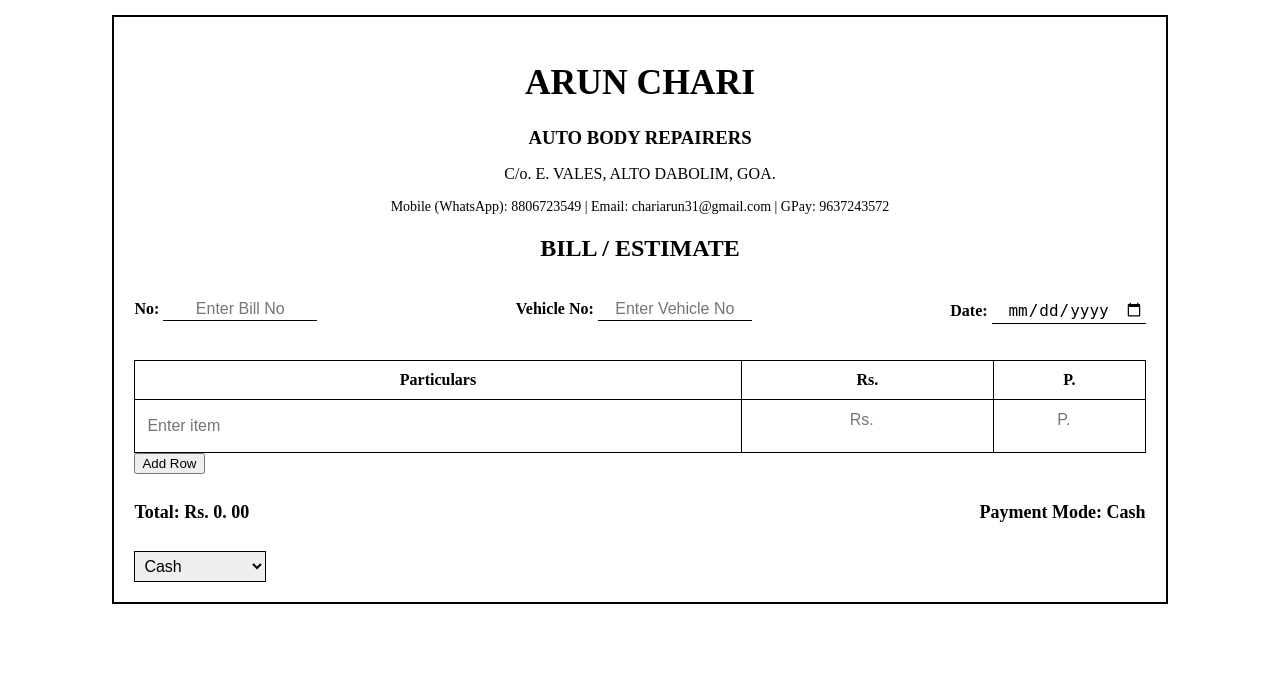
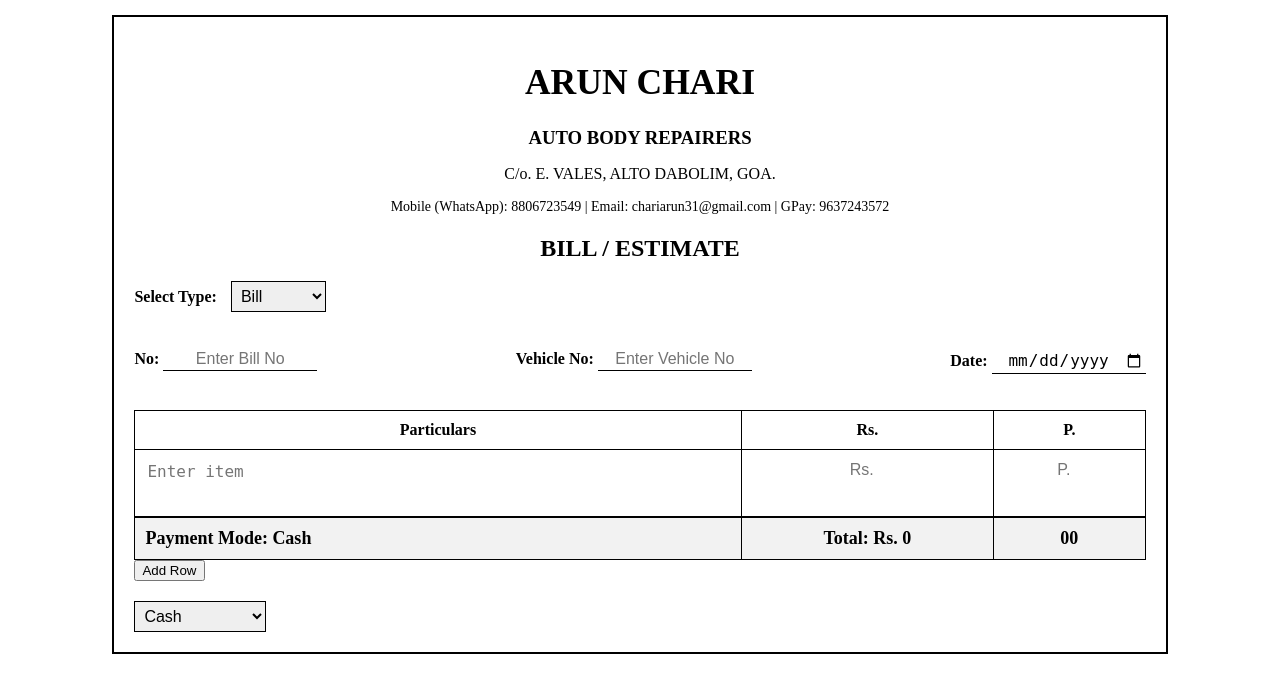
Before and after one commit to aavichari24/Bill_estimate_project, a Flask app: page / in a window 1280 px wide. Shown: the part 44-737 px from the top of the page. Run offline with Flask 3, Linux system fonts and the light colour scheme.

Commit message:
Update index.html

```diff
--- a/templates/index.html
+++ b/templates/index.html
@@ -1,112 +1,357 @@
 <!DOCTYPE html>
+
 <html lang="en">
+
 <head>
+
     <meta charset="UTF-8">
+
     <meta name="viewport" content="width=device-width, initial-scale=1.0">
+
     <title>Bill/Estimate</title>
+
     <link rel="stylesheet" href="{{ url_for('static', filename='style.css') }}">
+
 </head>
+
 <body>
 
+
+
     <!-- Navigation Bar -->
+
     <nav class="navbar">
+
         <button onclick="printBill()">Print Bill</button>
+
         <button onclick="viewPreviousBills()">View Previous Bills</button>
+
         <button onclick="viewRecords()">View Records & Totals</button>
+
     </nav>
 
+
+
     <div class="print-section">
+
         <div class="bill-container">
+
             <h1>ARUN CHARI</h1>
+
             <h3>AUTO BODY REPAIRERS</h3>
+
             <p>C/o. E. VALES, ALTO DABOLIM, GOA.</p>
+
             <p class="contact-info">Mobile (WhatsApp): 8806723549 | Email: chariarun31@gmail.com | GPay: 9637243572</p>
 
 
-            <h2>BILL / ESTIMATE</h2>
+
+
+
+            <h2 id="documentType">BILL / ESTIMATE</h2>
+
+
+
+            <!-- Dropdown to choose between Bill and Estimate -->
+
+            <label id="docType-label"><strong>Select Type:</strong></label>
+
+            <select id="docType" onchange="updateDocumentType()">
+
+                <option value="BILL">Bill</option>
+
+                <option value="ESTIMATE">Estimate</option>
+
+            </select>
+
+
 
             <div class="bill-info">
+
                 <p><strong>No:</strong> <input type="text" id="bill_no" placeholder="Enter Bill No"></p>
+
                 <p><strong>Vehicle No:</strong> <input type="text" id="vehicle_no" placeholder="Enter Vehicle No"></p>
+
                 <p><strong>Date:</strong> <input type="date" id="bill_date"></p>
+
             </div>
 
+
+
+            <div class="table-container">
+
                 <table>
+
                     <thead>
+
                         <tr>
+
                             <th>Particulars</th>
+
                             <th>Rs.</th>
+
                             <th>P.</th>
+
                         </tr>
+
                     </thead>
+
                     <tbody id="bill-entries">
+
                         <tr>
-                        <td><input type="text" class="particular" placeholder="Enter item"></td>
+
+                            <td><textarea class="particular" placeholder="Enter item"></textarea></td>
+
                             <td><input type="number" class="amount" placeholder="Rs." oninput="calculateTotal()"></td>
+
                             <td><input type="number" class="paise" placeholder="P." oninput="calculateTotal()"></td>
+
                         </tr>
+
                     </tbody>
+
+                    <tfoot>
+
+                        <tr>
+
+                            <td><strong>Payment Mode: <span id="payment_text">Cash</span></strong></td>
+
+                            <td><strong>Total: Rs. <span id="total_amount">0</span></strong></td>
+
+                            <td><strong><span id="total_paise">00</span></strong></td>
+
+                        </tr>
+
+                    </tfoot>
+
                 </table>
+
+
+
+
 
                 <button class="add-row-btn" onclick="addRow()">Add Row</button>
 
+
+
+
+
+
+
                 <div class="total">
-                <p><strong>Total: Rs. <span id="total_amount">0</span>. <span id="total_paise">00</span></strong></p>
-                <p id="word"><strong>Payment Mode: <span id="payment_text">Cash</span></strong></p>
+
+                    <!--<p id="word"><strong>Payment Mode: <span id="payment_text">Cash</span></strong></p>
+
+                    <p id="word1"><strong>Total: Rs. <span id="total_amount">0</span>. <span id="total_paise">00</span></strong></p>-->
+
                 </div>
 
-            <select id="payment_method" onchange="updatePaymentMethod()">
-                <option value="Cash">Cash</option>
-                <option value="UPI">UPI</option>
-                <option value="Bank Transfer">Bank Transfer</option>
-            </select>
-        </div>
             </div>
 
+
+
+
+
+            <select id="payment_method" onchange="updatePaymentMethod()">
+
+                <option value="Cash">Cash</option>
+
+                <option value="UPI">UPI</option>
+
+                <option value="Bank Transfer">Bank Transfer</option>
+
+            </select>
+
+        </div>
+
+    </div>
+
+
+
     <script>
+
         function addRow() {
+
             let table = document.getElementById("bill-entries");
+
             let newRow = table.insertRow();
+
             newRow.innerHTML = `
+
                 <td><input type="text" class="particular" placeholder="Enter item"></td>
+
                 <td><input type="number" class="amount" placeholder="Rs." oninput="calculateTotal()"></td>
+
                 <td><input type="number" class="paise" placeholder="P." oninput="calculateTotal()"></td>
+
             `;
+
         }
 
+
+
         function calculateTotal() {
+
             let totalRs = 0, totalP = 0;
+
             document.querySelectorAll(".amount").forEach(input => {
+
                 totalRs += Number(input.value) || 0;
-            });
-            document.querySelectorAll(".paise").forEach(input => {
-                totalP += Number(input.value) || 0;
+
             });
 
+            document.querySelectorAll(".paise").forEach(input => {
+
+                totalP += Number(input.value) || 0;
+
+            });
+
+
+
             totalRs += Math.floor(totalP / 100);
+
             totalP = totalP % 100;
 
+
+
             document.getElementById("total_amount").innerText = totalRs;
+
             document.getElementById("total_paise").innerText = totalP.toString().padStart(2, '0');
+
         }
 
+
+
         function printBill() {
+
             window.print();
+
         }
 
+
+
         function viewPreviousBills() {
+
             alert("Feature coming soon!");
+
         }
 
+
+
         function viewRecords() {
+
             alert("Feature coming soon!");
+
         }
 
+
+
         function updatePaymentMethod() {
+
     let paymentMethod = document.getElementById("payment_method").value;
+
     document.getElementById("payment_text").innerText = paymentMethod;
+
 }
+
+
+
+// Function to auto-expand textareas
+
+function autoExpand(event) {
+
+    event.target.style.height = "auto"; // Reset height
+
+    event.target.style.height = event.target.scrollHeight + "px"; // Expand based on content
+
+}
+
+
+
+// Attach event listener to existing Particulars fields
+
+document.querySelectorAll(".particular").forEach(textarea => {
+
+    textarea.addEventListener("input", autoExpand);
+
+});
+
+
+
+// Function to add a new row dynamically
+
+function addRow() {
+
+    let table = document.getElementById("bill-entries");
+
+    let newRow = table.insertRow();
+
+    newRow.innerHTML = `
+
+        <td><textarea class="particular" placeholder="Enter item"></textarea></td>
+
+        <td><input type="number" class="amount" placeholder="Rs." oninput="calculateTotal()"></td>
+
+        <td><input type="number" class="paise" placeholder="P." oninput="calculateTotal()"></td>
+
+    `;
+
+
+
+    // Attach auto-expand function to the new textarea
+
+    newRow.querySelector(".particular").addEventListener("input", autoExpand);
+
+}
+
+
+
+function calculateTotal() {
+
+    let totalRs = 0, totalP = 0;
+
+    document.querySelectorAll(".amount").forEach(input => {
+
+        totalRs += Number(input.value) || 0;
+
+    });
+
+    document.querySelectorAll(".paise").forEach(input => {
+
+        totalP += Number(input.value) || 0;
+
+    });
+
+
+
+    totalRs += Math.floor(totalP / 100);
+
+    totalP = totalP % 100;
+
+
+
+    document.getElementById("total_amount").innerText = totalRs;
+
+    document.getElementById("total_paise").innerText = totalP.toString().padStart(2, '0');
+
+}
+
+
+
+function updateDocumentType() {
+
+    let selectedType = document.getElementById("docType").value;
+
+    document.getElementById("documentType").innerText = selectedType; // Update heading
+
+}
+
+
+
     </script>
 
+
+
 </body>
+
 </html>
```
Lines whose indentation alone changed are shown as unchanged.
